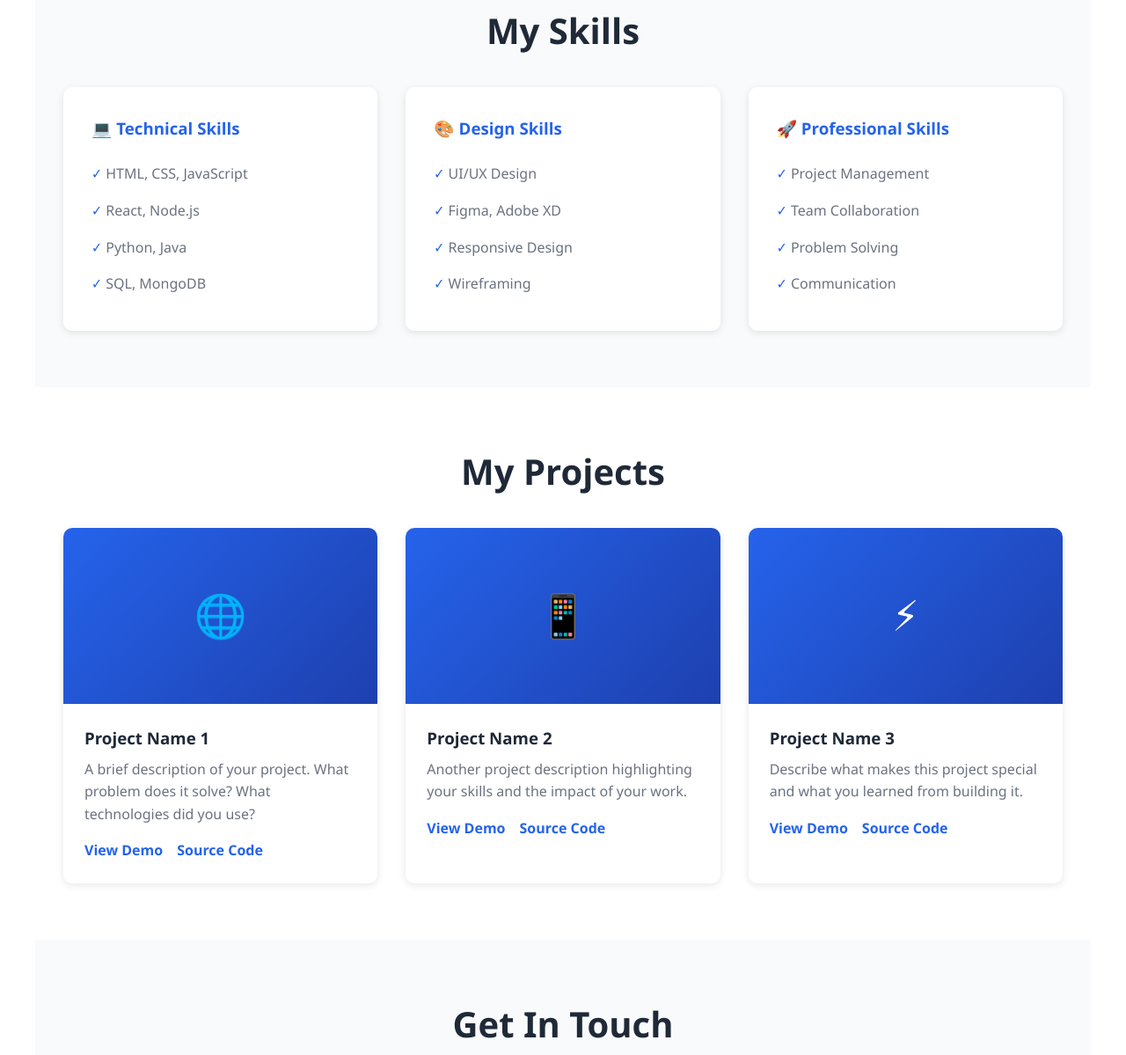
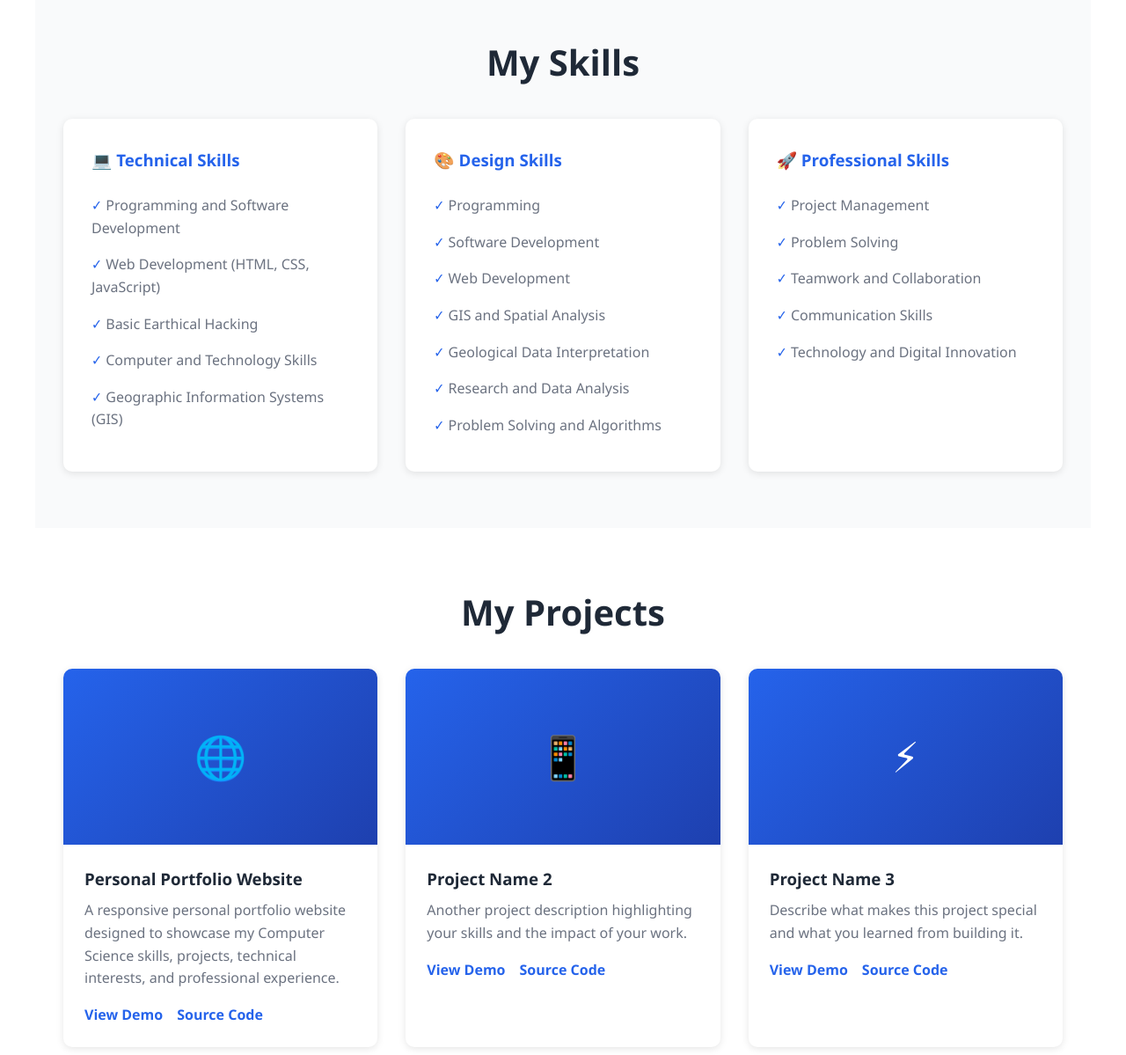
Before and after one commit to DAFULENI/likomevictor150, a plain HTML site: page index.html in a window 1280 px wide. Shown: the part 1043-2242 px from the top of the page at 88% size. Drawn offline with Linux system fonts and the light colour scheme.

Commit message:
Revise portfolio content and skills section
Updated personal information and skills in the portfolio.

```diff
--- a/index.html
+++ b/index.html
@@ -368,7 +368,7 @@ section h2 {
 <!-- Hero Section -->
     <section id="home" class="hero">
         <h1>Hi, I'm Victor Dafuleni Likome</h1>
-        <p>Computer Scientist and Geologist</p>
+        <p>Commputer Science Student | Geologist | Technology Enthusiast</p>
         <a href="#contact" class="btn">CONTACT</a>
     </section>
 
@@ -378,9 +378,9 @@ section h2 {
         <div class="about-content">
             <div class="profile-img">👤</div>
             <div class="about-text">
-                <p>Welcome to my portfolio! I'm a passionate [your profession] with [X] years of experience in [your field]. I specialize in creating [what you create/do].</p>
-                <p>I believe in [your professional philosophy]. My approach combines [skill 1], [skill 2], and [skill 3] to deliver exceptional results.</p>
-                <p>When I'm not working, you can find me [your hobbies/interests].</p>
+                <p>I am a passionate Computer Science student with a strong interest in technology, software development, Earthical Hacking and digital innovation. I have knowledge and practical interest in Geology and Geographic Information Systems (GIS), giving me a unique ability to combine technology with geospatial and scientific applications.</p>
+                <p>I am a technology enthusiast who enjoys learning about computers, software, emerging technologies, and solving real-world problems through technology. I am a fast learner, creative problem-solver, and motivated individual who is eager to gain experience, collaborate with professionals, and contribute meaningful solutions to organizations and businesses.</p>
+                <p>My goal is to continuously develop my technical skills and use technology to create innovative solutions that make a positive impact in Malawi and the whole World.</p>
             </div>
         </div>
     </section>
@@ -392,28 +392,33 @@ section h2 {
             <div class="skill-card">
                 <h3>💻 Technical Skills</h3>
                 <ul class="skill-list">
-                    <li>HTML, CSS, JavaScript</li>
-                    <li>React, Node.js</li>
-                    <li>Python, Java</li>
-                    <li>SQL, MongoDB</li>
+                    <li>Programming and Software Development</li>
+                    <li>Web Development (HTML, CSS, JavaScript)</li>
+                    <li>Basic Earthical Hacking</li>
+                    <li>Computer and Technology Skills</li>
+                    <li>Geographic Information Systems (GIS)</li>
                 </ul>
             </div>
             <div class="skill-card">
                 <h3>🎨 Design Skills</h3>
                 <ul class="skill-list">
-                    <li>UI/UX Design</li>
-                    <li>Figma, Adobe XD</li>
-                    <li>Responsive Design</li>
-                    <li>Wireframing</li>
+                    <li>Programming</li>
+                    <li>Software Development</li>
+                    <li>Web Development</li>
+                    <li>GIS and Spatial Analysis</li>
+                    <li>Geological Data Interpretation</li>
+                    <li>Research and Data Analysis</li>
+                    <li>Problem Solving and Algorithms</li>
                 </ul>
             </div>
             <div class="skill-card">
                 <h3>🚀 Professional Skills</h3>
                 <ul class="skill-list">
                     <li>Project Management</li>
-                    <li>Team Collaboration</li>
                     <li>Problem Solving</li>
-                    <li>Communication</li>
+                    <li>Teamwork and Collaboration</li>
+                    <li>Communication Skills</li>
+                    <li>Technology and Digital Innovation</li>
                 </ul>
             </div>
         </div>
@@ -426,8 +431,8 @@ section h2 {
             <div class="project-card">
                 <div class="project-img">🌐</div>
                 <div class="project-content">
-                    <h3>Project Name 1</h3>
-                    <p>A brief description of your project. What problem does it solve? What technologies did you use?</p>
+                    <h3>Personal Portfolio Website</h3>
+                    <p>A responsive personal portfolio website designed to showcase my Computer Science skills, projects, technical interests, and professional experience.</p>
                     <div class="project-links">
                         <a href="#">View Demo</a>
                         <a href="#">Source Code</a>
@@ -462,6 +467,9 @@ section h2 {
 <!-- Contact Section -->
     <section id="contact" class="contact">
         <h2>Get In Touch</h2>
+        <p style="text-align:center; margin-bottom:2rem;">
+            I am open to internships, job opportunities, collaborations, and technology projects.
+        </p>
         <div class="contact-content">
             <form class="contact-form" onsubmit="handleSubmit(event)">
                 <div class="form-group">
@@ -489,7 +497,7 @@ section h2 {
             <a href="#" title="Twitter">🐦</a>
             <a href="#" title="Email">✉️</a>
         </div>
-        <p>&copy; 2026 [Your Name]. All rights reserved.</p>
+        <p>&copy; 2026 Victor Dafuleni Likome. All rights reserved.</p>
     </footer>
 
 <script>
```
